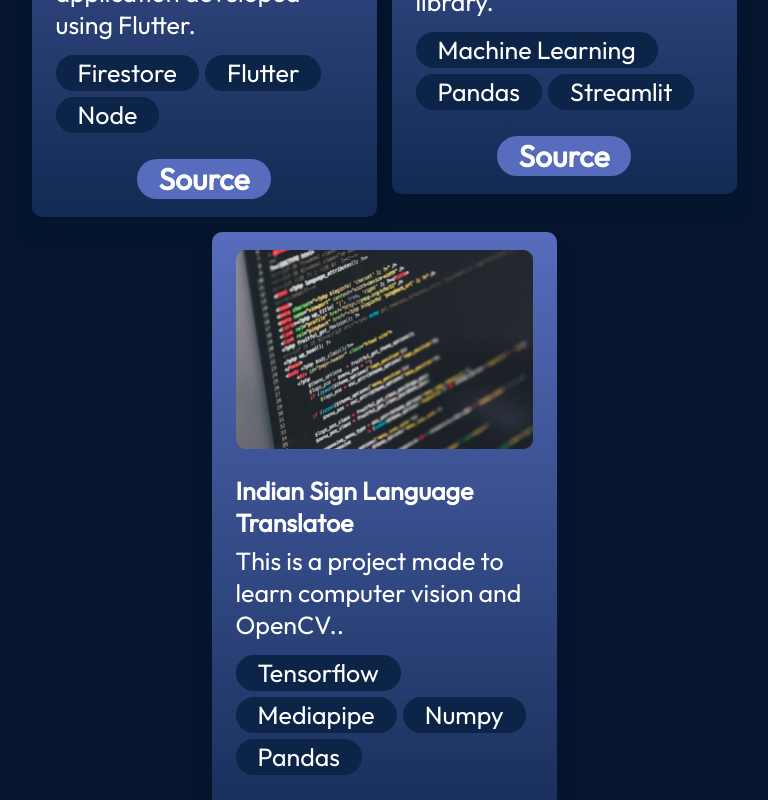
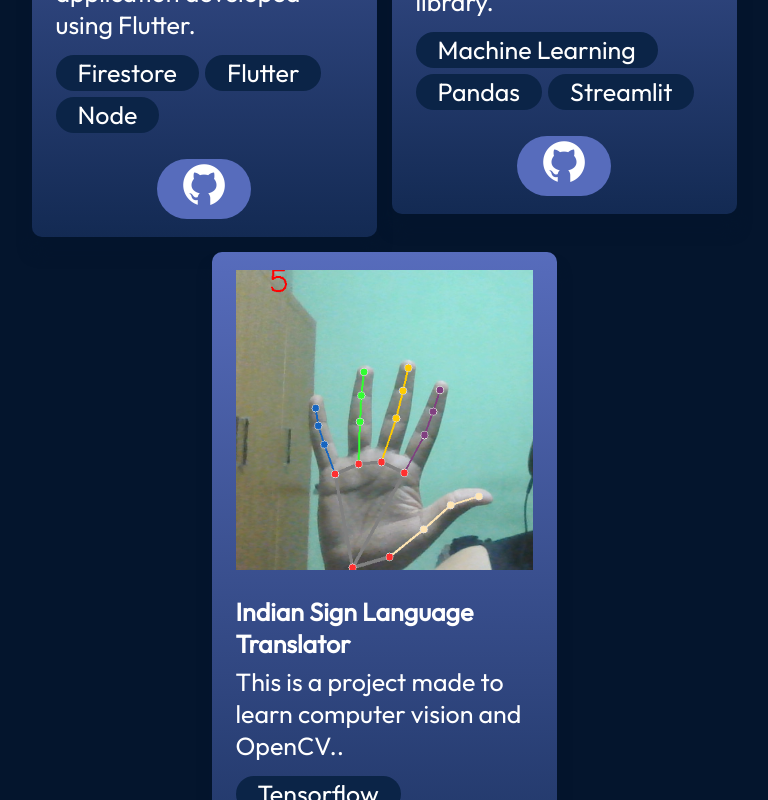
Before and after one commit to anaymaurya04/Portfolio, a React (Vite) app: page / in a window 1280 px wide. Shown: the part 2860-3660 px from the top of the page, without its empty margins (256-1024 px from the left). Built offline with nearby package versions, Linux system fonts and the light colour scheme.

Commit message:
Project Updated

```diff
--- a/src/components/Projects/ProjectCard.jsx
+++ b/src/components/Projects/ProjectCard.jsx
@@ -26,7 +26,7 @@ export const ProjectCard = ({
       </ul>
       <div className={styles.links}>
         <a href={source} className={styles.link}>
-          Source
+        <img src="assets\contact\githubIcon.png" alt="Source" />
         </a>
       </div>
     </div>
--- a/src/data/projects.json
+++ b/src/data/projects.json
@@ -14,8 +14,8 @@
     "source": "https://github.com/anaymaurya04/IPLPrediction"
   },
   {
-    "title": "Indian Sign Language Translatoe",
-    "imageSrc": "projects/project.png",
+    "title": "Indian Sign Language Translator",
+    "imageSrc": "projects/ISL.png",
     "description": "This is a project made to learn computer vision and OpenCV..",
     "skills": ["Tensorflow", "Mediapipe", "Numpy","Pandas"],
     "source": "https://github.com/anaymaurya04/ISL_Detection"
```
Also changed, not shown: assets/projects/ISL.png (added).
